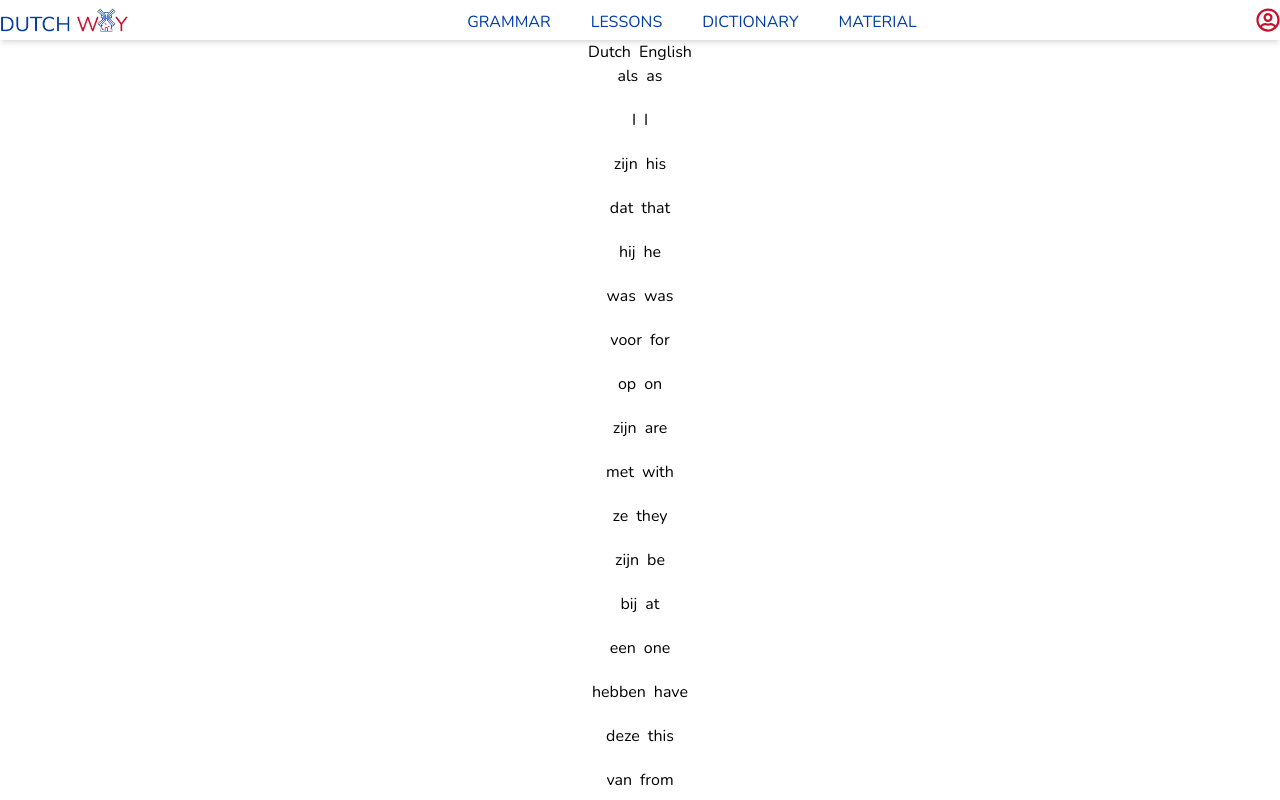
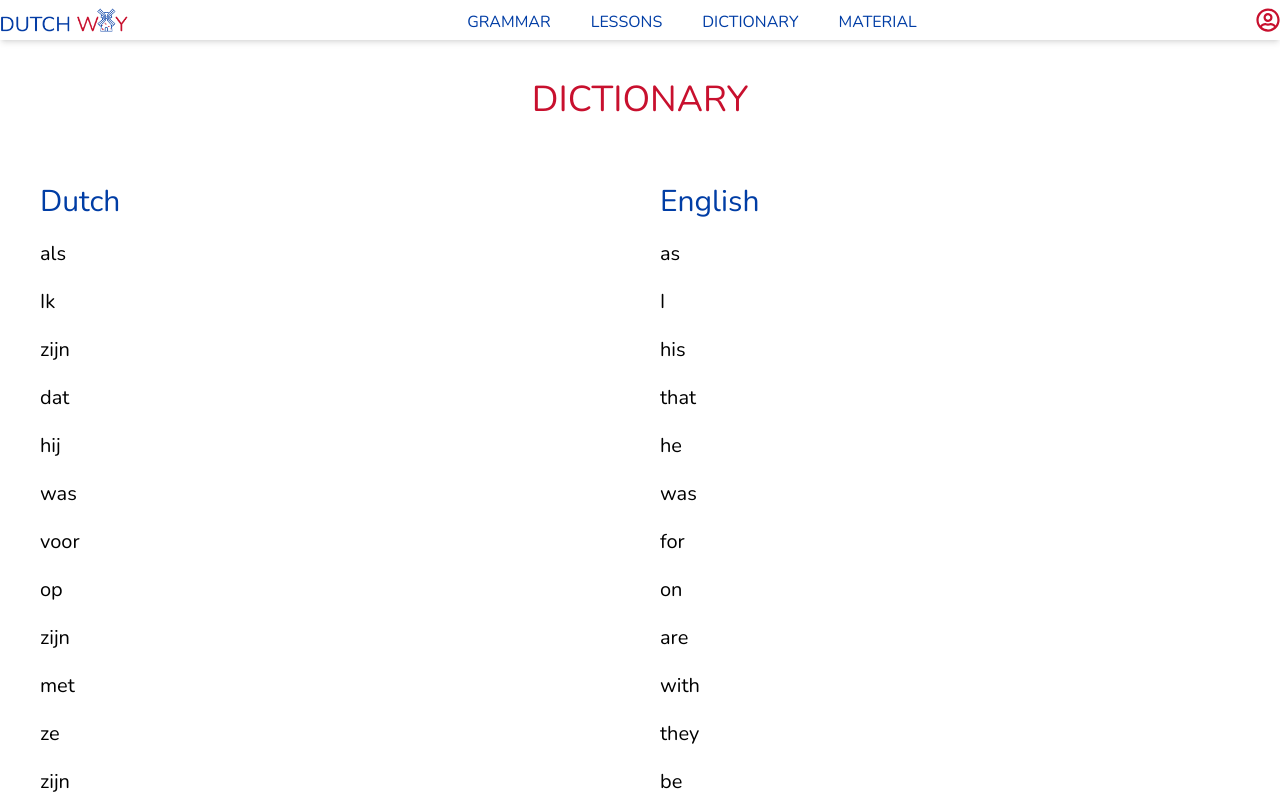
Before and after one commit to iroac/dutchway, a React (Create React App) app in the folder client/: page /dictionary in a window 1280 px wide. Shown: the top 800 px of the page. Built offline with nearby package versions, Linux system fonts and the light colour scheme; data requests are answered from the project's data file.

Commit message:
Add material initial view

```diff
--- a/client/src/index.tsx
+++ b/client/src/index.tsx
@@ -6,6 +6,9 @@ import GrammarPage from './pages/GrammarPage'
 import LessonsPage from './pages/LessonsPage'
 import DictionaryPage from './pages/DictionaryPage'
 import MaterialPage from './pages/MaterialPage'
+import TextMaterialPage from './pages/TextMaterialPage'
+import VideoMaterial from './pages/VideoMaterialPage'
+import AddMaterialPage from './pages/AddMaterialPage'
 import './input.css';
 import { BrowserRouter, Route, Routes } from 'react-router-dom';
 
@@ -24,6 +27,9 @@ root.render(
         <Route path="/lessons" element={<LessonsPage/>} />
         <Route path="/dictionary" element={<DictionaryPage/>} />
         <Route path="/material" element={<MaterialPage/>} />
+        <Route path="/textmaterial" element={<TextMaterialPage/>} />
+        <Route path="/videomaterial" element={<VideoMaterial/>} />
+        <Route path="/addmaterial" element={<AddMaterialPage/>} />
       </Routes>
     </BrowserRouter>
   </React.StrictMode>
--- /dev/null
+++ b/client/src/pages/AddMaterialPage.tsx
@@ -0,0 +1,9 @@
+import React from 'react'
+
+function AddMaterialPage() {
+  return (
+    <div>AddMaterialPage</div>
+  )
+}
+
+export default AddMaterialPage
--- a/client/src/pages/DictionaryPage.tsx
+++ b/client/src/pages/DictionaryPage.tsx
@@ -11,10 +11,16 @@ function DictionaryPage() {
 
 const [words, setWords] = useState<Word[]>([]);
 
-let renderedWords  = words.map((word) => {
+let renderedEnglishWords  = words.map((word) => {
   return  <div className="flex flex-row gap-2 pb-5"  key={word._id}>
-  <h3>{word.Dutch}</h3>
-  <h3>{word.English}</h3>
+  <h3 className=" text-xl " >{word.English}</h3>
+</div>
+})
+
+
+let renderedDutchWords  = words.map((word) => {
+  return  <div className="flex flex-row gap-2 pb-5"  key={word._id}>
+  <h3 className=" text-xl " >{word.Dutch}</h3>
 </div>
 })
 
@@ -28,11 +34,23 @@ useEffect(() => {
 
   return (
     <div>
-      <div className="flex flex-row gap-2 justify-center items-center" >
-        <h1>Dutch</h1>
-        <h1>English</h1>
-      </div>
-    <div className="flex flex-col justify-center items-center" >{renderedWords}</div>
+      <div className="flex flex-row justify-center items-center pt-10 pb-16 " >
+        <h1 className=" text-red-flag text-4xl " >DICTIONARY</h1>
+        </div>
+
+
+<div className="flex flex-row justify-center " >
+        <div className="w-1/2 ml-10 " >
+      <h3 className=" text-blue-flag text-3xl pb-5 " >Dutch</h3>
+    <div className="flex flex-col justify-center">{renderedDutchWords}</div>
+    </div>
+
+      <div className="w-1/2" >
+      <h3 className=" text-blue-flag text-3xl pb-5 " >English</h3>
+    <div className="flex flex-col justify-center">{renderedEnglishWords}</div>
+    </div>
+</div>
+
     </div>
   )
 }
--- a/client/src/pages/MaterialPage.tsx
+++ b/client/src/pages/MaterialPage.tsx
@@ -1,8 +1,15 @@
-import React from 'react'
+import {RxVideo} from 'react-icons/rx';
+import {BiBookBookmark} from 'react-icons/bi';
+import {AiOutlineAppstoreAdd} from 'react-icons/ai';
+import { Link } from "react-router-dom";
 
 function MaterialPage() {
   return (
-    <div>MaterialPage</div>
+    <div className="flex flex-row justify-center items-center h-screen w-screen " >
+<Link to="/textmaterial" className=" flex flex-col mx-auto shadow-md h-52 w-52 justify-center items-center cursor-pointer hover:shadow-red-flag"> <BiBookBookmark className="text-8xl text-red-flag" /> <h1 className="text-xl text-red-flag" >TEXT</h1> </Link>
+<Link to="/videomaterial" className="flex flex-col mx-auto shadow-md h-52 w-52 justify-center items-center cursor-pointer hover:shadow-blue-flag" ><RxVideo className="text-8xl text-blue-flag" /> <h1 className="text-xl text-blue-flag" >VIDEOS</h1> </Link>
+<Link to="/addmaterial" className=" flex flex-col mx-auto shadow-md h-52 w-52 justify-center items-center cursor-pointer hover:shadow-red-flag" > <AiOutlineAppstoreAdd className="text-8xl text-red-flag" /> <h1 className="text-xl text-red-flag" >ADD</h1> </Link>
+    </div>
   )
 }
 
--- /dev/null
+++ b/client/src/pages/TextMaterialPage.tsx
@@ -0,0 +1,9 @@
+
+
+function TextMaterialPage() {
+  return (
+    <div>TextMaterialPage</div>
+  )
+}
+
+export default TextMaterialPage
--- /dev/null
+++ b/client/src/pages/VideoMaterialPage.tsx
@@ -0,0 +1,9 @@
+
+
+function VideoMaterialPage() {
+  return (
+    <div>VideoMaterialPage</div>
+  )
+}
+
+export default VideoMaterialPage
```
Also changed, not shown: client/db.json.
